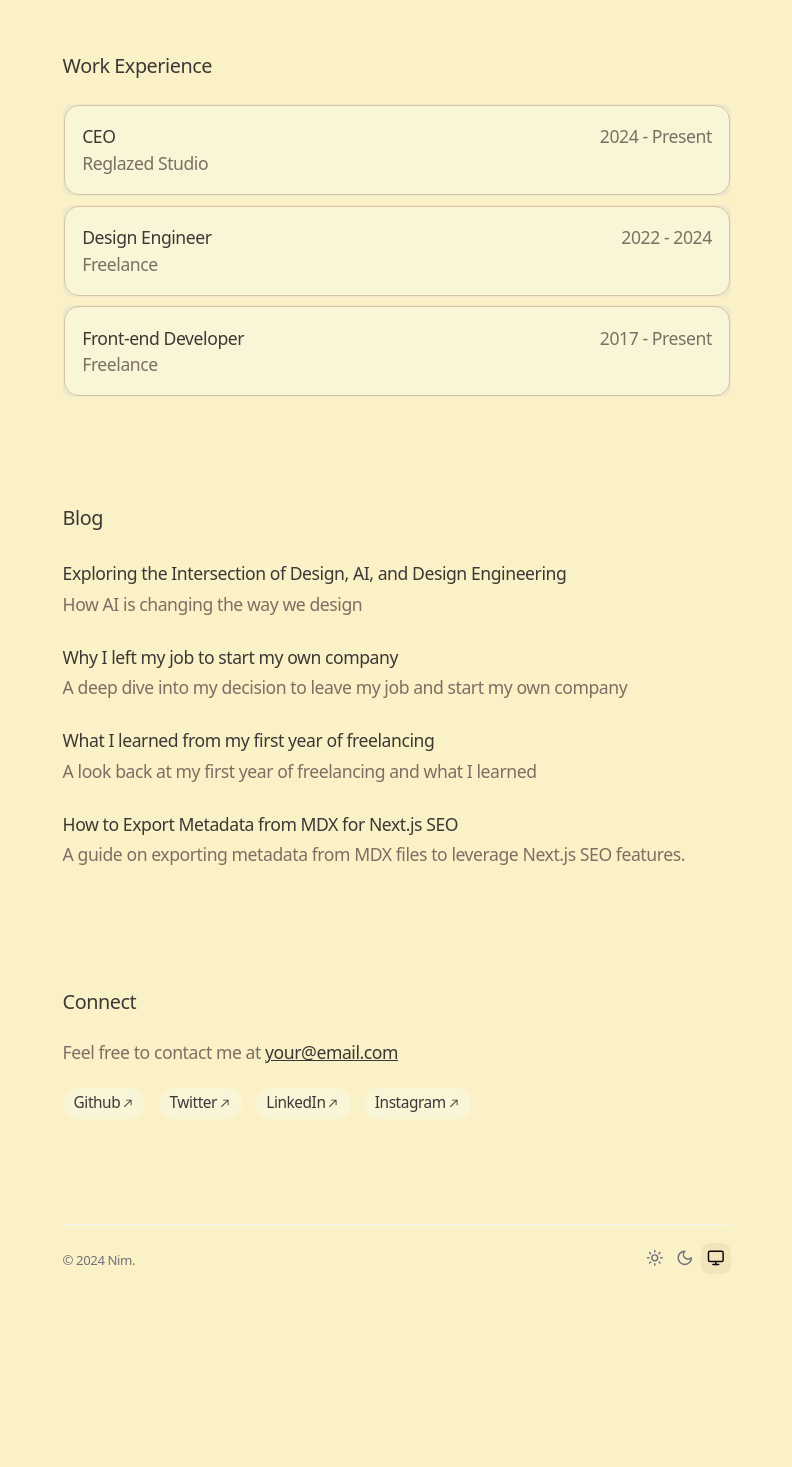
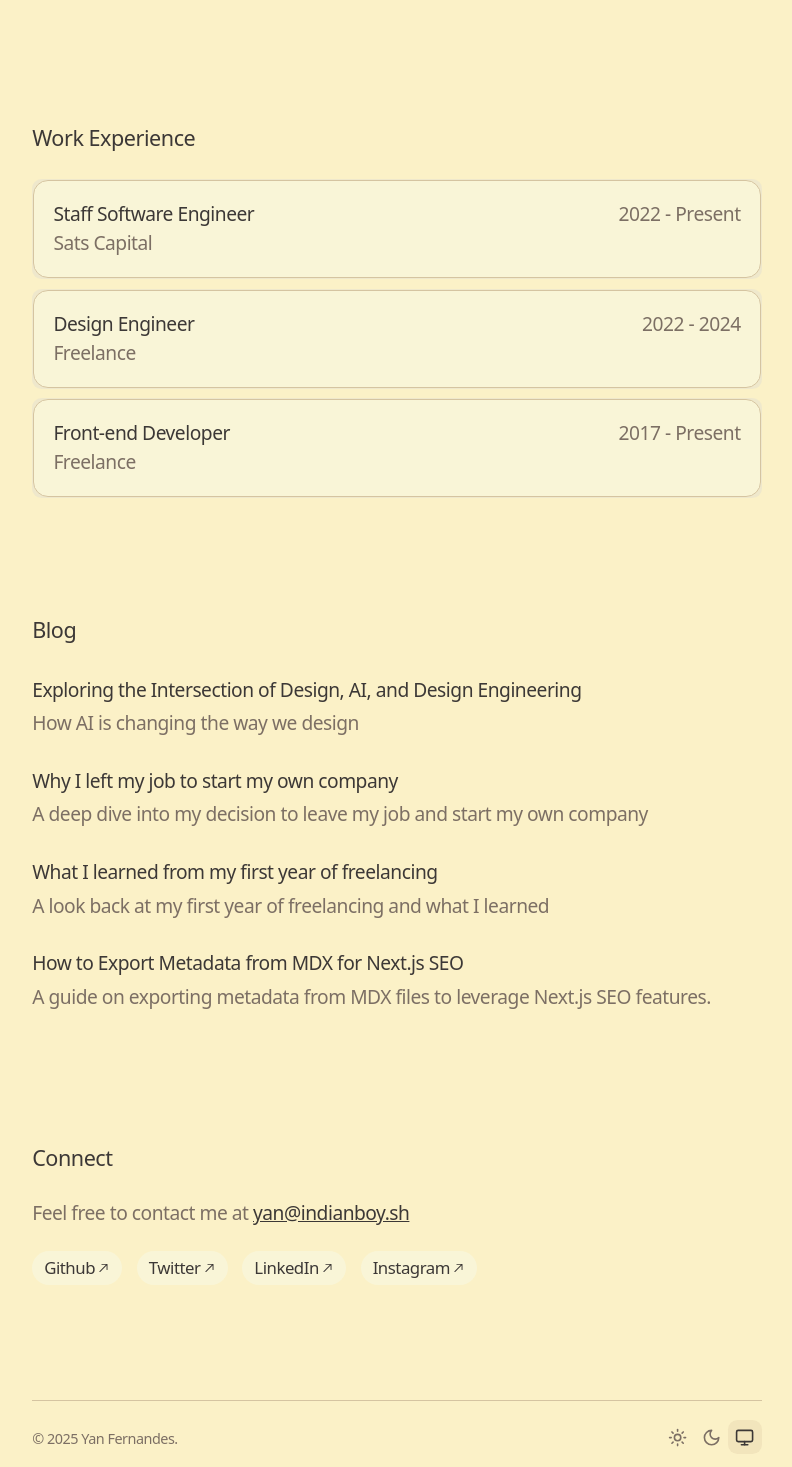
Before and after one commit to yan-pi/indianboy, a Next.js app: page / in a window 1280 px wide. Shown: the part 723-2190 px from the top of the page, without its empty margins (243-1035 px from the left). Before the commit the page ends 2014 px from the top, so only its background shows below. Built offline with nearby package versions, Linux system fonts and the light colour scheme.

Commit message:
chore: text and colors

```diff
--- a/app/data.ts
+++ b/app/data.ts
@@ -22,11 +22,11 @@ export const PROJECTS: Project[] = [
 
 export const WORK_EXPERIENCE: WorkExperience[] = [
   {
-    company: 'Reglazed Studio',
-    title: 'CEO',
-    start: '2024',
+    company: 'Sats Capital',
+    title: 'Staff Software Engineer',
+    start: '2022',
     end: 'Present',
-    link: 'https://ibelick.com',
+    link: 'https://satscapital.com.br',
     id: 'work1',
   },
   {
@@ -70,7 +70,8 @@ export const BLOG_POSTS: BlogPost[] = [
   },
   {
     title: 'How to Export Metadata from MDX for Next.js SEO',
-    description: 'A guide on exporting metadata from MDX files to leverage Next.js SEO features.',
+    description:
+      'A guide on exporting metadata from MDX files to leverage Next.js SEO features.',
     link: '/blog/example-mdx-metadata',
     uid: 'blog-4',
   },
@@ -95,4 +96,6 @@ export const SOCIAL_LINKS: SocialLink[] = [
   },
 ]
 
-export const EMAIL = 'your@email.com'
+// export const EMAIL = 'yanfernandes404@gmail.com'
+
+export const EMAIL = 'yan@indianboy.sh'
--- a/app/footer.tsx
+++ b/app/footer.tsx
@@ -37,7 +37,7 @@ function ThemeSwitch() {
 
   return (
     <AnimatedBackground
-      className="pointer-events-none theme-border-radius theme-bg-muted"
+      className="theme-border-radius theme-bg-muted pointer-events-none"
       defaultValue={theme}
       transition={{
         type: 'spring',
@@ -53,7 +53,7 @@ function ThemeSwitch() {
         return (
           <button
             key={theme.id}
-            className="inline-flex h-7 w-7 items-center justify-center text-zinc-500 transition-colors duration-100 focus-visible:outline-2 data-[checked=true]:text-zinc-950 dark:text-zinc-400 dark:data-[checked=true]:text-zinc-50"
+            className="inline-flex h-7 w-7 items-center justify-center text-[var(--color-muted-foreground)] transition-colors duration-100 focus-visible:outline-2 data-[checked=true]:text-[var(--color-foreground)]"
             type="button"
             aria-label={`Switch to ${theme.label} theme`}
             data-id={theme.id}
@@ -68,15 +68,18 @@ function ThemeSwitch() {
 
 export function Footer() {
   return (
-    <footer className="mt-24 border-t border-zinc-100 px-0 py-4 dark:border-zinc-800">
+    <footer
+      className="mt-24 border-t px-0 py-4"
+      style={{ borderColor: 'var(--color-border)' }}
+    >
       <div className="flex items-center justify-between">
         <a href="https://github.com/ibelick/nim" target="_blank">
-          <TextLoop className="text-xs text-zinc-500">
-            <span>© 2024 Nim.</span>
-            <span>Built with Motion-Primitives.</span>
+          <TextLoop className="text-xs text-[var(--color-muted-foreground)]">
+            <span>© 2025 Yan Fernandes.</span>
+            <span>I use Arch and Neovim btw.</span>
           </TextLoop>
         </a>
-        <div className="text-xs text-zinc-400">
+        <div className="text-xs text-[var(--color-muted-foreground)]">
           <ThemeSwitch />
         </div>
       </div>
--- a/app/globals.css
+++ b/app/globals.css
@@ -22,7 +22,7 @@
 
 /* Theme Variables */
 html {
-  font-size: 110%; /* 110% of browser default (typically 17.6px) */
+  font-size: 120%; /* 110% of browser default (typically 17.6px) */
 }
 
 :root {
@@ -62,9 +62,14 @@ html {
   --color-sidebar-ring: #b8bb26;
 
   /* Fonts */
-  --font-sans: ui-sans-serif, system-ui, -apple-system, BlinkMacSystemFont, "Segoe UI", Roboto, "Helvetica Neue", Arial, "Noto Sans", sans-serif, "Apple Color Emoji", "Segoe UI Emoji", "Segoe UI Symbol", "Noto Color Emoji";
-  --font-serif: ui-serif, Georgia, Cambria, "Times New Roman", Times, serif;
-  --font-mono: ui-monospace, SFMono-Regular, Menlo, Monaco, Consolas, "Liberation Mono", "Courier New", monospace;
+  --font-sans:
+    ui-sans-serif, system-ui, -apple-system, BlinkMacSystemFont, 'Segoe UI',
+    Roboto, 'Helvetica Neue', Arial, 'Noto Sans', sans-serif,
+    'Apple Color Emoji', 'Segoe UI Emoji', 'Segoe UI Symbol', 'Noto Color Emoji';
+  --font-serif: ui-serif, Georgia, Cambria, 'Times New Roman', Times, serif;
+  --font-mono:
+    ui-monospace, SFMono-Regular, Menlo, Monaco, Consolas, 'Liberation Mono',
+    'Courier New', monospace;
 
   /* Border Radius */
   --border-radius: 0.5rem;
@@ -72,9 +77,9 @@ html {
   --border-radius-xl: 1rem;
 
   /* Shadows */
-  --shadow-sm: 0 0 0 0 hsl(0 0% 0% / 0.00), 0 1px 2px -1px hsl(0 0% 0% / 0.00);
-  --shadow-md: 0 0 0 0 hsl(0 0% 0% / 0.00), 0 2px 4px -1px hsl(0 0% 0% / 0.00);
-  --shadow-lg: 0 0 0 0 hsl(0 0% 0% / 0.00), 0 4px 6px -1px hsl(0 0% 0% / 0.00);
+  --shadow-sm: 0 0 0 0 hsl(0 0% 0% / 0), 0 1px 2px -1px hsl(0 0% 0% / 0);
+  --shadow-md: 0 0 0 0 hsl(0 0% 0% / 0), 0 2px 4px -1px hsl(0 0% 0% / 0);
+  --shadow-lg: 0 0 0 0 hsl(0 0% 0% / 0), 0 4px 6px -1px hsl(0 0% 0% / 0);
 
   /* Spacing */
   --spacing-section: 6rem;
@@ -92,15 +97,15 @@ html {
   --animation-spring-damping: 4.1;
   --animation-spring-mass: 0.2;
 
-  /* Syntax Highlighting (unchanged for now) */
-  --sh-class: #7aa2f7;
-  --sh-sign: #89ddff;
-  --sh-string: #9ece6a;
-  --sh-keyword: #bb9af7;
-  --sh-comment: #565f89;
-  --sh-jsxliterals: #7aa2f7;
-  --sh-property: #73daca;
-  --sh-entity: #e0af68;
+  /* Syntax Highlighting (Gruvbox-inspired) */
+  --sh-class: #fabd2f;
+  --sh-sign: #b8bb26;
+  --sh-string: #b8bb26;
+  --sh-keyword: #fb4934;
+  --sh-comment: #928374;
+  --sh-jsxliterals: #d3869b;
+  --sh-property: #8ec07c;
+  --sh-entity: #83a598;
 }
 
 .dark {
--- a/app/layout.tsx
+++ b/app/layout.tsx
@@ -18,7 +18,7 @@ export const metadata: Metadata = {
     canonical: '/',
   },
   title: {
-    default: 'Nim - Personal website template',
+    default: 'Yan - Personal website',
     template: '%s | Nim',
   },
   description:
```
